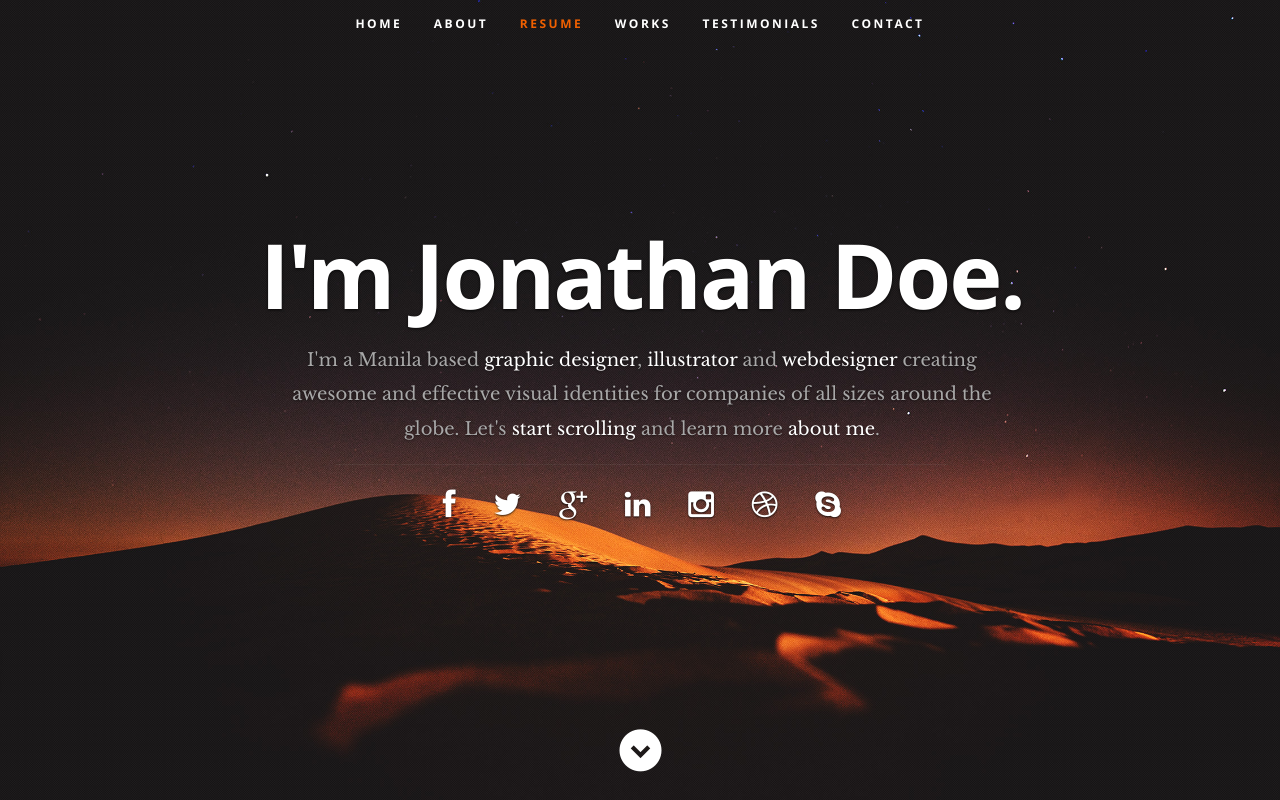
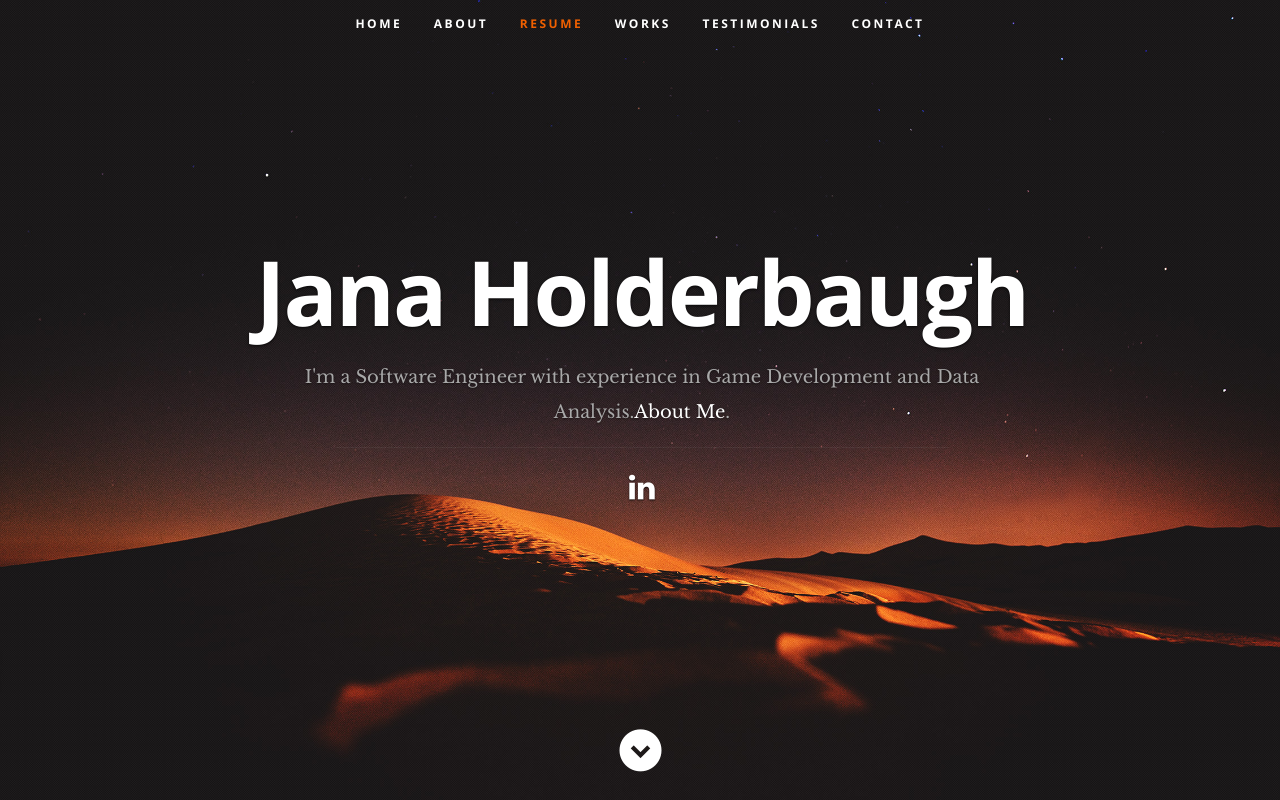
Before and after one commit to holderb5/holderb5.github.io, a plain HTML site: page index.html in a window 1280 px wide. Shown: the top 800 px of the page. Drawn offline with nearby package versions, Linux system fonts and the light colour scheme.

Commit message:
new stuff

```diff
--- a/index.html
+++ b/index.html
@@ -56,19 +56,11 @@
 
       <div class="row banner">
          <div class="banner-text">
-            <h1 class="responsive-headline">I'm Jonathan Doe.</h1>
-            <h3>I'm a Manila based <span>graphic designer</span>, <span>illustrator</span> and <span>webdesigner</span> creating awesome and
-            effective visual identities for companies of all sizes around the globe. Let's <a class="smoothscroll" href="#about">start scrolling</a>
-            and learn more <a class="smoothscroll" href="#about">about me</a>.</h3>
+            <h1 class="responsive-headline">Jana Holderbaugh</h1>
+            <h3>I'm a Software Engineer with experience in Game Development and Data Analysis.<a class="smoothscroll" href="#about">About Me</a>.</h3>
             <hr />
             <ul class="social">
-               <li><a href="#"><i class="fa fa-facebook"></i></a></li>
-               <li><a href="#"><i class="fa fa-twitter"></i></a></li>
-               <li><a href="#"><i class="fa fa-google-plus"></i></a></li>
                <li><a href="#"><i class="fa fa-linkedin"></i></a></li>
-               <li><a href="#"><i class="fa fa-instagram"></i></a></li>
-               <li><a href="#"><i class="fa fa-dribbble"></i></a></li>
-               <li><a href="#"><i class="fa fa-skype"></i></a></li>
             </ul>
          </div>
       </div>
```
